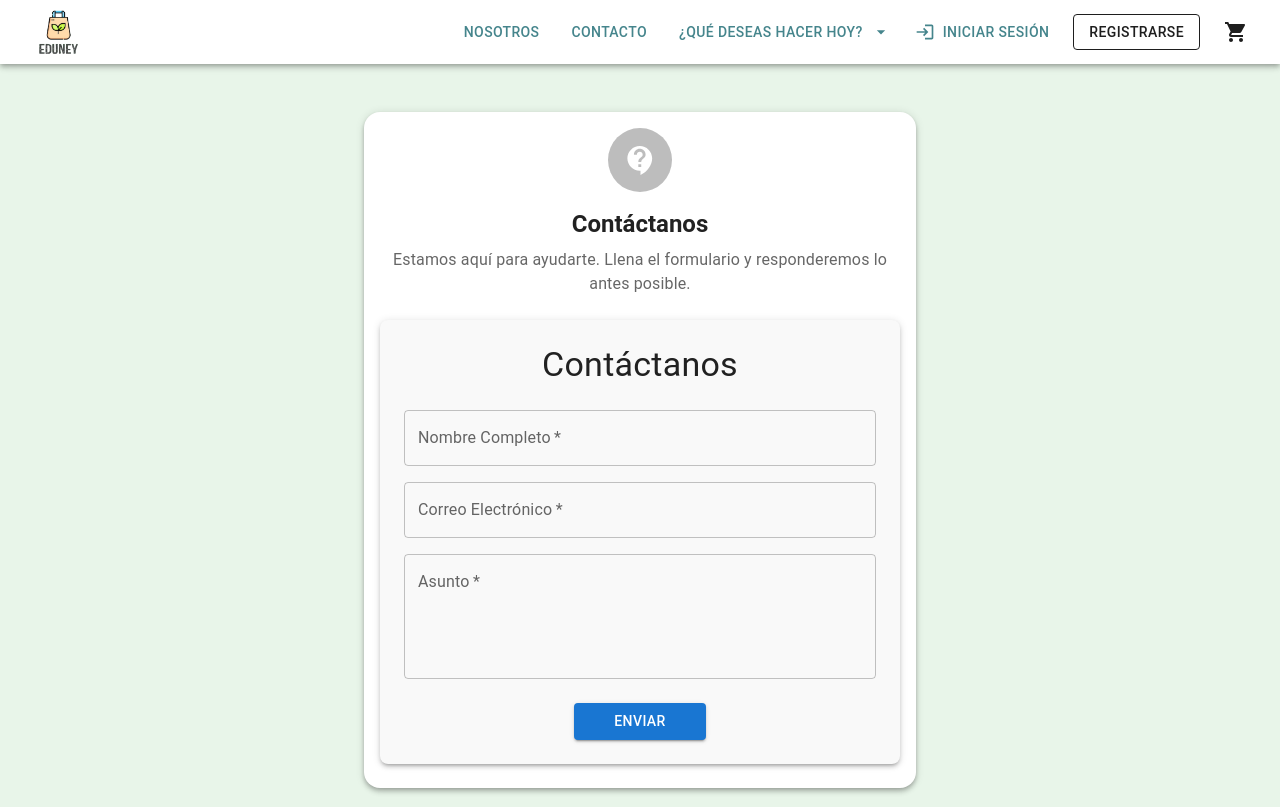
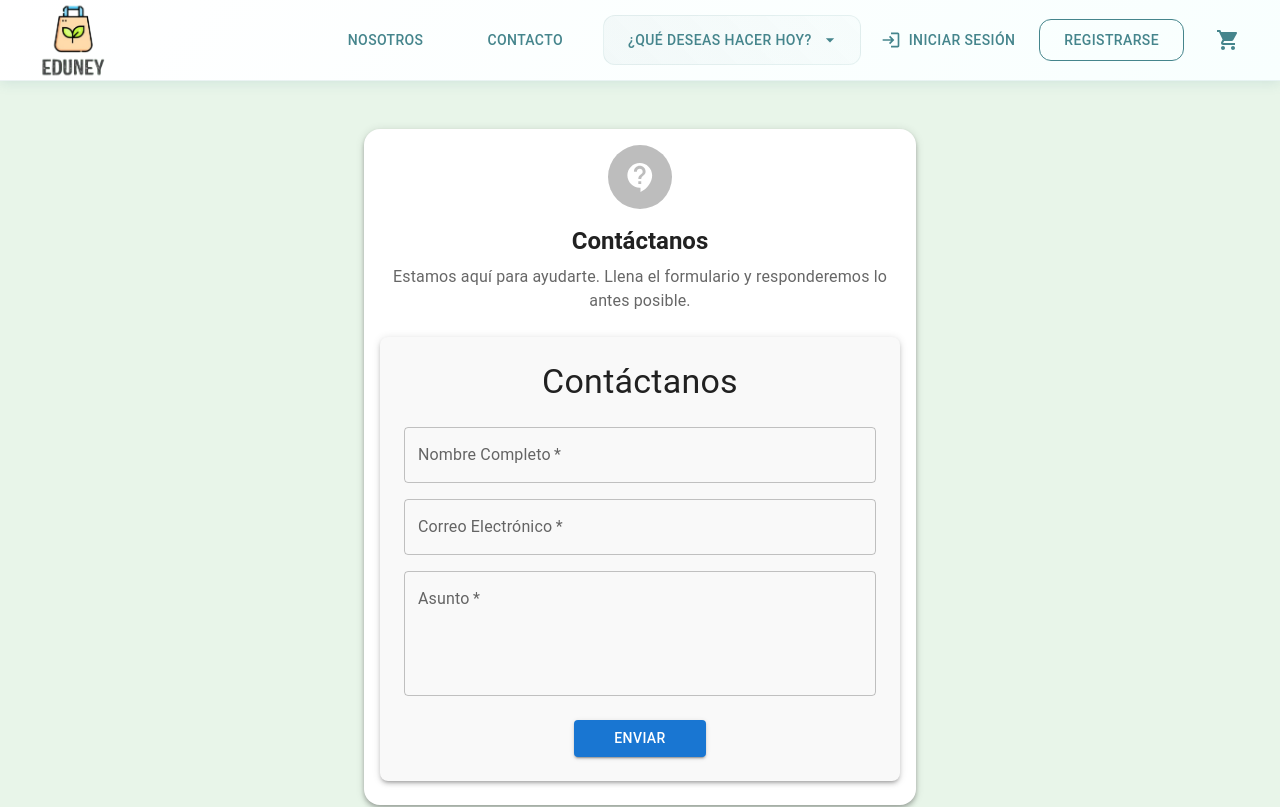
Before and after one commit to Mamm1201/Udeney-v1, a React (Vite) app in the folder client/: page /contacto in a window 1280 px wide. Shown: the top 807 px of the page. Built offline with nearby package versions, Linux system fonts and the light colour scheme.

Commit message:
Mejorar estilos en Navabar.jsx, aumentar tamaño del logo en logo.jsx, llamado correcto del logo en la pagina carrito

```diff
--- a/client/src/components/Logo.jsx
+++ b/client/src/components/Logo.jsx
@@ -13,7 +13,7 @@ const Logo = () => {
       <img
         src={logo}
         alt="Eduney Logo"
-        style={{ height: '50px', marginLeft: '10px' }}
+        style={{ height: '80px', marginLeft: '10px' }}
       />
     </Box>
   );
--- a/client/src/components/Navbar.jsx
+++ b/client/src/components/Navbar.jsx
@@ -64,12 +64,20 @@ const Navbar = () => {
   );
 
   return (
-    <AppBar position="static" sx={{ backgroundColor: 'white' }}>
+    <AppBar
+      position="static"
+      sx={{
+        background: 'linear-gradient(135deg, #ffffff 0%, #f8fffe 100%)',
+        boxShadow: '0 2px 12px rgba(69, 133, 140, 0.15)',
+        borderBottom: '1px solid rgba(69, 133, 140, 0.1)',
+      }}
+    >
       <Toolbar
         sx={{
           display: 'flex',
           justifyContent: 'space-between',
           color: '#45858C',
+          minHeight: { xs: 64, md: 72 },
         }}
       >
         <Logo />
@@ -78,7 +86,17 @@ const Navbar = () => {
           <>
             <IconButton
               onClick={handleMobileMenuOpen}
-              sx={{ color: '#F2E4BB' }}
+              sx={{
+                color: '#45858C',
+                p: 2,
+                borderRadius: 3,
+                transition: 'all 0.3s ease',
+                '&:hover': {
+                  backgroundColor: 'rgba(69, 133, 140, 0.1)',
+                  transform: 'rotate(90deg)',
+                  color: '#2E5B61',
+                },
+              }}
             >
               <MenuIcon />
             </IconButton>
@@ -86,22 +104,55 @@ const Navbar = () => {
               anchorEl={mobileMenuAnchor}
               open={Boolean(mobileMenuAnchor)}
               onClose={handleMobileMenuClose}
+              PaperProps={{
+                sx: {
+                  mt: 1,
+                  borderRadius: 3,
+                  boxShadow: '0 8px 32px rgba(69, 133, 140, 0.2)',
+                  border: '1px solid rgba(69, 133, 140, 0.1)',
+                  minWidth: 200,
+                },
+              }}
             >
               <MenuItem
                 onClick={() => navigate('/nosotros')}
                 sx={{
+                  py: 2,
+                  px: 3,
+                  borderRadius: 2,
+                  mx: 1,
+                  mb: 1,
+                  fontWeight: 500,
                   transition: 'all 0.3s ease',
                   '&:hover': {
-                    backgroundColor: 'rgba(0, 0, 0, 0.08)',
-                    opacity: 0.85,
-                    boxShadow: '0 0 6px rgba(0,0,0,0.65)',
+                    backgroundColor: 'rgba(69, 133, 140, 0.08)',
+                    color: '#2E5B61',
+                    transform: 'translateX(8px)',
+                    boxShadow: '0 2px 8px rgba(69, 133, 140, 0.15)',
                   },
                 }}
               >
                 Nosotros
               </MenuItem>
 
-              <MenuItem onClick={() => navigate('/contacto')}>
+              <MenuItem
+                onClick={() => navigate('/contacto')}
+                sx={{
+                  py: 2,
+                  px: 3,
+                  borderRadius: 2,
+                  mx: 1,
+                  mb: 1,
+                  fontWeight: 500,
+                  transition: 'all 0.3s ease',
+                  '&:hover': {
+                    backgroundColor: 'rgba(69, 133, 140, 0.08)',
+                    color: '#2E5B61',
+                    transform: 'translateX(8px)',
+                    boxShadow: '0 2px 8px rgba(69, 133, 140, 0.15)',
+                  },
+                }}
+              >
                 Contacto
               </MenuItem>
               <MenuItem onClick={handleOpenRoles}>
@@ -149,13 +200,39 @@ const Navbar = () => {
             </Button> */}
             <Button
               onClick={() => navigate('/nosotros')}
-              sx={{ color: '#45858C' }}
+              sx={{
+                color: '#45858C',
+                px: 3,
+                py: 1.5,
+                borderRadius: 3,
+                fontWeight: 500,
+                transition: 'all 0.3s cubic-bezier(0.4, 0, 0.2, 1)',
+                '&:hover': {
+                  backgroundColor: 'rgba(69, 133, 140, 0.08)',
+                  color: '#2E5B61',
+                  transform: 'translateY(-2px)',
+                  boxShadow: '0 4px 12px rgba(69, 133, 140, 0.2)',
+                },
+              }}
             >
               Nosotros
             </Button>
             <Button
               onClick={() => navigate('/contacto')}
-              sx={{ color: '#45858C' }}
+              sx={{
+                color: '#45858C',
+                px: 3,
+                py: 1.5,
+                borderRadius: 3,
+                fontWeight: 500,
+                transition: 'all 0.3s cubic-bezier(0.4, 0, 0.2, 1)',
+                '&:hover': {
+                  backgroundColor: 'rgba(69, 133, 140, 0.08)',
+                  color: '#2E5B61',
+                  transform: 'translateY(-2px)',
+                  boxShadow: '0 4px 12px rgba(69, 133, 140, 0.2)',
+                },
+              }}
             >
               Contacto
             </Button>
@@ -163,7 +240,24 @@ const Navbar = () => {
             <Button
               onClick={handleOpenRoles}
               endIcon={<ArrowDropDownIcon />}
-              sx={{ color: '#45858C' }}
+              sx={{
+                color: '#45858C',
+                px: 3,
+                py: 1.5,
+                borderRadius: 3,
+                fontWeight: 500,
+                transition: 'all 0.3s cubic-bezier(0.4, 0, 0.2, 1)',
+                background:
+                  'linear-gradient(45deg, rgba(69, 133, 140, 0.05), rgba(69, 133, 140, 0.02))',
+                border: '1px solid rgba(69, 133, 140, 0.1)',
+                '&:hover': {
+                  backgroundColor: 'rgba(69, 133, 140, 0.12)',
+                  color: '#2E5B61',
+                  transform: 'translateY(-2px)',
+                  boxShadow: '0 6px 16px rgba(69, 133, 140, 0.25)',
+                  borderColor: 'rgba(69, 133, 140, 0.2)',
+                },
+              }}
             >
               ¿Qué deseas hacer hoy?
             </Button>
@@ -186,15 +280,41 @@ const Navbar = () => {
                 <Button
                   onClick={() => navigate('/registro')}
                   variant="outlined"
-                  sx={{ color: '#1E1E1E', borderColor: '#1E1E1E' }}
+                  sx={{
+                    color: '#45858C',
+                    borderColor: '#45858C',
+                    px: 3,
+                    py: 1,
+                    borderRadius: 3,
+                    fontWeight: 500,
+                    transition: 'all 0.3s cubic-bezier(0.4, 0, 0.2, 1)',
+                    '&:hover': {
+                      backgroundColor: '#45858C',
+                      color: 'white',
+                      transform: 'translateY(-2px)',
+                      boxShadow: '0 4px 12px rgba(69, 133, 140, 0.3)',
+                    },
+                  }}
                 >
                   Registrarse
                 </Button>
               </>
             ) : (
               <>
-                <Typography variant="body1" sx={{ color: '#C9F235' }}>
-                  ¡Hola, <strong>{nombre}</strong>!
+                <Typography
+                  variant="body1"
+                  sx={{
+                    color: '#45858C',
+                    fontWeight: 500,
+                    px: 2,
+                    py: 1,
+                    borderRadius: 2,
+                    background:
+                      'linear-gradient(45deg, rgba(69, 133, 140, 0.05), rgba(69, 133, 140, 0.02))',
+                    border: '1px solid rgba(69, 133, 140, 0.1)',
+                  }}
+                >
+                  ¡Hola, <strong style={{ color: '#2E7D32' }}>{nombre}</strong>!
                 </Typography>
                 <PerfilMenu />
                 <LogoutButton variant="text" size="small" />
@@ -203,9 +323,31 @@ const Navbar = () => {
 
             <IconButton
               onClick={() => navigate('/carrito')}
-              sx={{ color: '#1E1E1E' }}
+              sx={{
+                color: '#45858C',
+                p: 2,
+                borderRadius: 3,
+                transition: 'all 0.3s cubic-bezier(0.4, 0, 0.2, 1)',
+                '&:hover': {
+                  backgroundColor: 'rgba(69, 133, 140, 0.1)',
+                  color: '#2E5B61',
+                  transform: 'translateY(-2px) scale(1.05)',
+                  boxShadow: '0 4px 12px rgba(69, 133, 140, 0.2)',
+                },
+              }}
             >
-              <Badge badgeContent={cantidadEnCarrito} color="error">
+              <Badge
+                badgeContent={cantidadEnCarrito}
+                color="error"
+                sx={{
+                  '& .MuiBadge-badge': {
+                    backgroundColor: '#FF4444',
+                    color: 'white',
+                    fontWeight: 'bold',
+                    boxShadow: '0 2px 8px rgba(255, 68, 68, 0.3)',
+                  },
+                }}
+              >
                 <ShoppingCartIcon />
               </Badge>
             </IconButton>
--- a/client/src/pages/Carrito.jsx
+++ b/client/src/pages/Carrito.jsx
@@ -26,6 +26,7 @@ import { DeleteOutline, ShoppingCartCheckout } from '@mui/icons-material';
 import { useCarrito } from '../context/CarritoContext';
 import api from '../api/axiosConfig';
 import { useNavigate } from 'react-router-dom';
+import Logo from '../components/Logo';
 
 const Carrito = () => {
   const { carrito, agregarAlCarrito, eliminarDelCarrito, vaciarCarrito } =
@@ -106,17 +107,7 @@ const Carrito = () => {
             edge="start"
             sx={{ p: 0, mr: 2 }}
           >
-            <Box
-              component="img"
-              src="/logo.png" // Usar ruta pública
-              alt="Logo"
-              sx={{
-                height: 100,
-                width: 100,
-                borderRadius: '20%',
-                objectFit: 'cover',
-              }}
-            />
+            <Logo />
           </IconButton>
           <Typography variant="h6" sx={{ ml: 1 }}>
             Carrito de Compras
```
